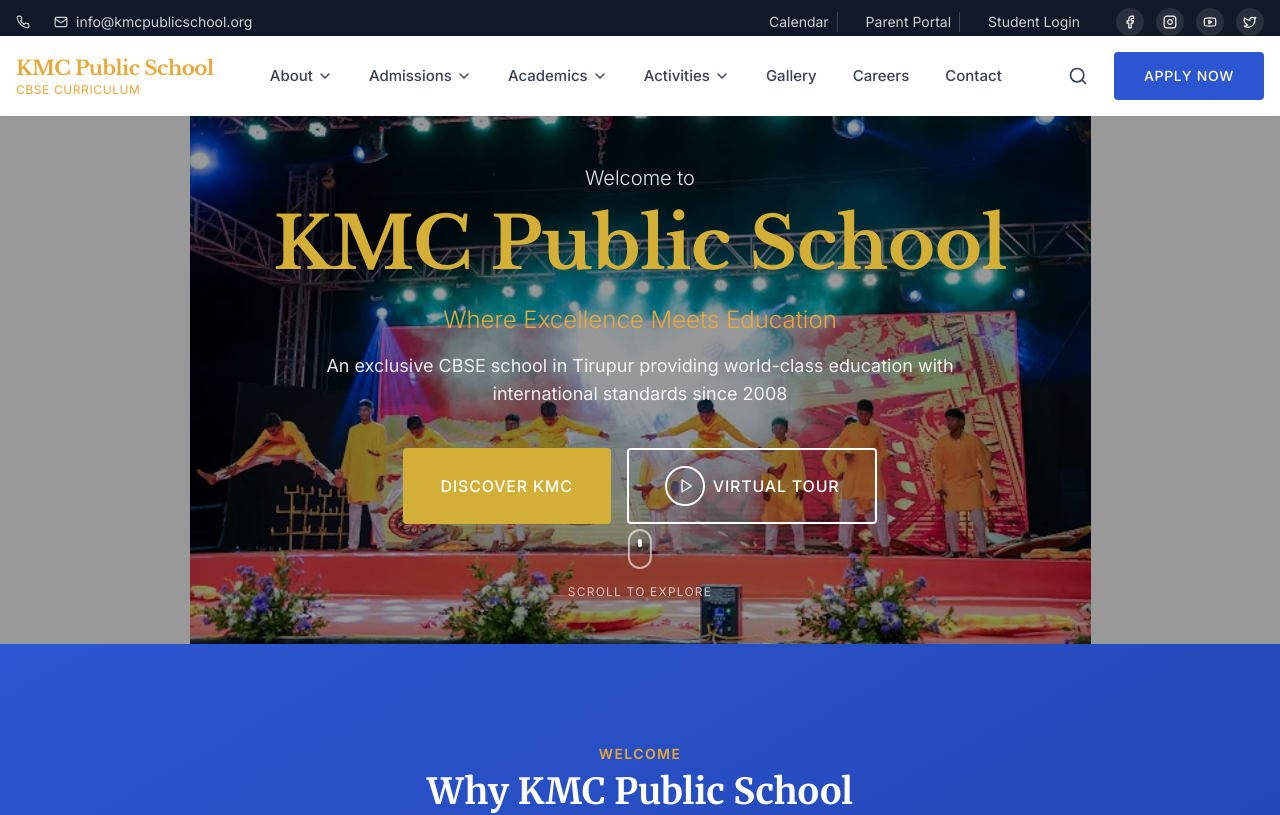
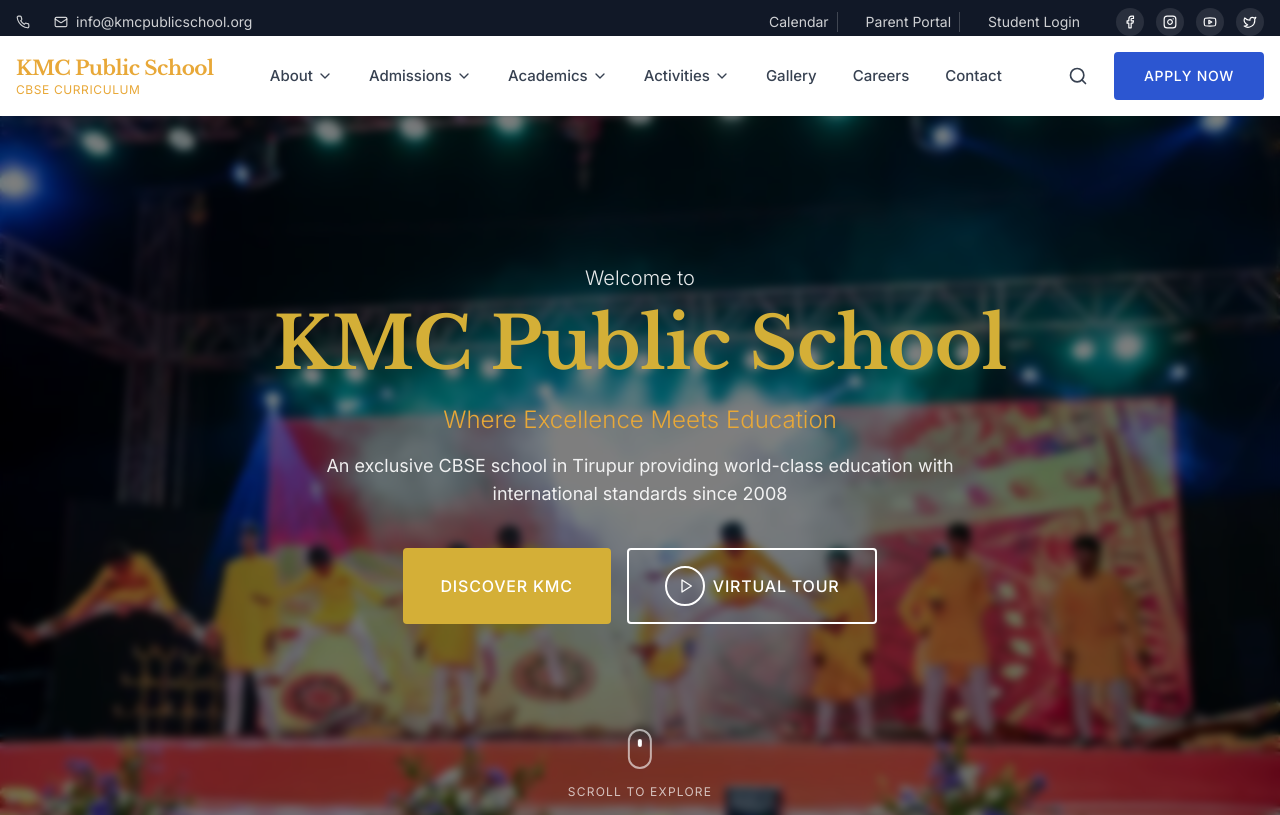
Before and after one commit to Akshay2310-cyber/KMC-PUBLIC-SCHOOL, a Next.js app: page / in a window 1280 px wide. Shown: the top 815 px of the page. Built offline with nearby package versions, Linux system fonts and the light colour scheme.

Commit message:
Revert hero changes back to previous state

```diff
--- a/components/home/Hero.tsx
+++ b/components/home/Hero.tsx
@@ -23,21 +23,21 @@ export default function Hero() {
   }, [])
 
   return (
-    <section className="relative h-[60vh] min-h-[350px] sm:min-h-[400px] md:min-h-[500px] lg:min-h-[600px] flex items-center justify-center overflow-hidden">
+    <section className="relative h-[70vh] min-h-[400px] sm:min-h-[500px] md:min-h-[600px] lg:min-h-[700px] lg:h-screen flex items-center justify-center overflow-hidden">
       {/* Background Slides */}
       <div className="absolute inset-0">
         {heroSlides.map((slide, index) => (
           <div
             key={index}
             className={cn(
-              'absolute inset-0 bg-contain bg-center bg-no-repeat transition-opacity duration-1000',
+              'absolute inset-0 bg-cover bg-center transition-opacity duration-1000',
               index === currentSlide ? 'opacity-100' : 'opacity-0'
             )}
             style={{ backgroundImage: `url(${slide})` }}
           />
         ))}
         {/* Overlay */}
-        <div className="absolute inset-0 bg-black/40" />
+        <div className="absolute inset-0 bg-black/50 backdrop-blur-sm" />
       </div>
 
       {/* Content */}
```
